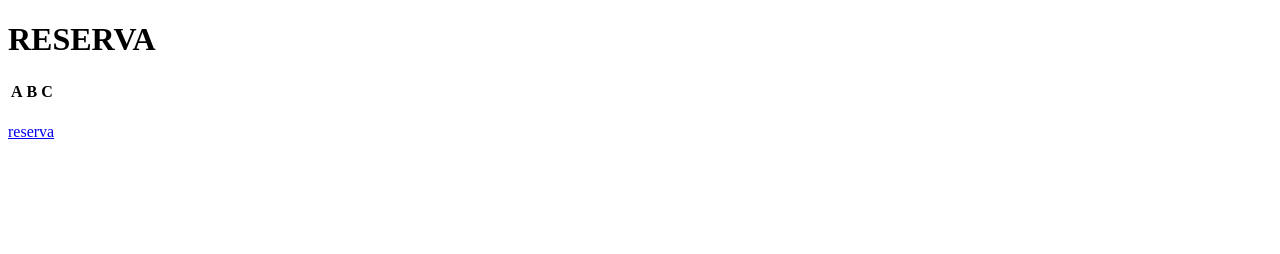
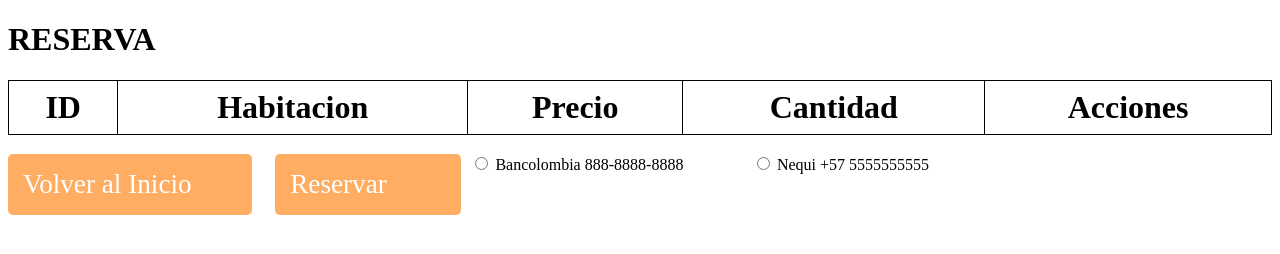
Before and after one commit to Llaniz17/HotelMimido, a plain HTML site: page html/reserva.html in a window 1280 px wide. Drawn offline with Linux system fonts and the light colour scheme.

Commit message:
Reserva lista

```diff
--- a/css/main.css
+++ b/css/main.css
@@ -17,10 +17,12 @@ ul {
 input{
   width: 100px;
 }
-
+.hide, .remove{
+  display: none;
+}
 .top__header {
   position: relative;
-  height: 45px;
+  height: 65px;
   padding: 10px;
   background: #FFAD62;
   color: #ffffff;
@@ -239,3 +241,34 @@ input{
   top: 20px;
   right: 20px;
 }
+footer{
+  display: flex;
+  justify-content: center;
+  align-items: center;
+}
+footer a{
+  cursor: pointer;
+  width: 100%;
+  padding:15px;
+  border: none;
+  border-radius: 5px;
+  background: #FFAD62;
+  color: #ffffff;
+  text-decoration: none;
+  left: 50%;
+  text-align: center;
+  font-size: 2rem;
+}
+
+li a{
+  color: #ffffff;
+  text-decoration: none;
+  font-size: 1.3rem;
+}
+li i{
+  font-size: 2rem;
+}
+
+h3{
+  font-size: 2rem;
+}
--- a/css/reserva.css
+++ b/css/reserva.css
@@ -1,3 +1,60 @@
 .remove{
     display: none;
 }
+table {
+    width: 100%;
+    border-collapse: collapse;
+}
+
+th, td {
+    border: 1px solid black;
+    padding: 8px;
+    justify-content: center;
+    font-size: 2rem;
+}
+
+.table__productos img{
+    max-width: 300px;
+    max-height: 200px;
+}
+.btn-danger{
+    background: #b93425;
+    padding: 15px;
+    color: white;
+    border-radius: 5px;
+    cursor: pointer;
+}
+
+.back{
+    cursor: pointer;
+    width: 80%;
+    padding: 15px;
+    border: none;
+    border-radius: 5px;
+    background: #FFAD62;
+    color: #ffffff;
+    text-decoration: none;
+    margin-bottom: 10px;
+    font-size: 1.7rem;
+}
+
+.reservar{
+    cursor: pointer;
+    width: 80%;
+    padding: 15px;
+    border: none;
+    border-radius: 5px;
+    background: #FFAD62;
+    color: #ffffff;
+    text-decoration: none;
+    margin-bottom: 10px;
+    font-size: 1.7rem;
+}
+
+footer{
+    display: grid;
+    grid-template-areas:
+    '.back .reservar .banco .nequi'
+    '.back .reservar .banco .nequi'
+    ;
+}
--- a/html/reserva.html
+++ b/html/reserva.html
@@ -13,18 +13,34 @@
         Habitacion removida!
     </div>
     <table>
-        <thead>
+        <thead class="thead">
             <tr>
-                <th>A</th>
-                <th>B</th>
-                <th>C</th>
+                <th>ID</th>
+                <th>Habitacion</th>
+                <th>Precio</th>
+                <th>Cantidad</th>
+                <th>Acciones</th>
             </tr>
         </thead>
         <tbody class="tbody">
         </tbody>
     </table>
     <h3 class="itemCartTotal"></h3>
-    <a href="../index.html">reserva</a>
+    <footer>
+        <a href="../index.html" class="back">Volver al Inicio</a>
+        <a href="../index.html" class="reservar">Reservar</a>
+        <label class="banco">
+
+            <input type="radio" name="opcion" value="Bancolombia">
+            Bancolombia 888-8888-8888
+        </label>
+        <label class="nequi">
+            <input type="radio" name="opcion" value="Nequi">
+            Nequi +57 5555555555
+        </label>
+
+    </footer>
+
 
     <script src="../js/reserva.js"></script>
 </body>
--- a/js/reserva.js
+++ b/js/reserva.js
@@ -13,16 +13,18 @@ function renderCarrito(){
 
     const Content = `
 
-    <th scope="row">1</th>
+    <th scope="row"><h6 class="title">${id}</h6></th>
             <td class="table__productos">
               <img src=${item.img}  alt="">
-              <h6 class="title">${id}</h6>
             </td>
             <td class="table__price"><p>${precio}</p></td>
             <td class="table__cantidad">
               <h6 class="input__elemento">${item.cantidad}</h6>
-              <button class="delete btn btn-danger">x</button>
             </td>
+            <td class="table__eliminar">
+              <button class="delete btn btn-danger">Eliminar</button>
+            </td>
+
 
     `
     tr.innerHTML = Content;
```
Also changed, not shown: html/lista_reservas.html (+1 -1 lines), index.html (+11 -4 lines), js/main.js (+14 -7 lines), js/lista_reserva.js (added).
